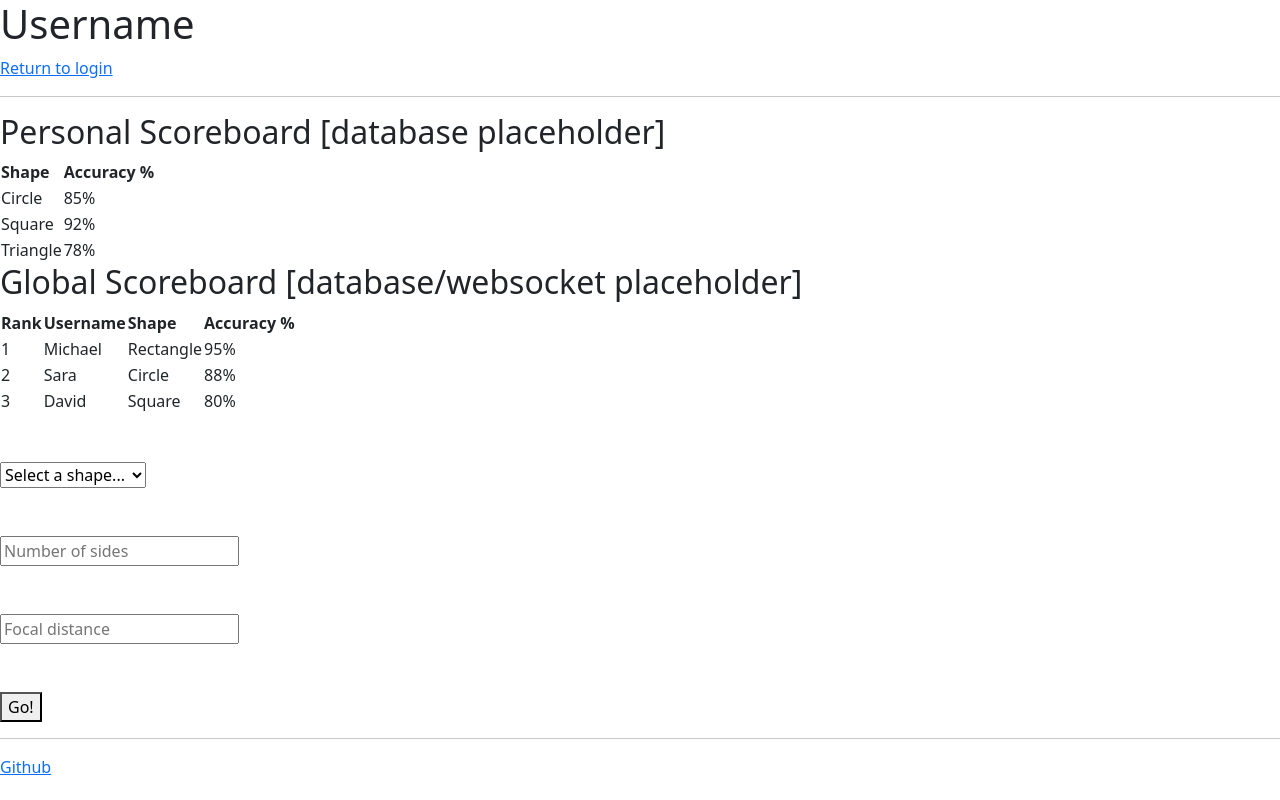
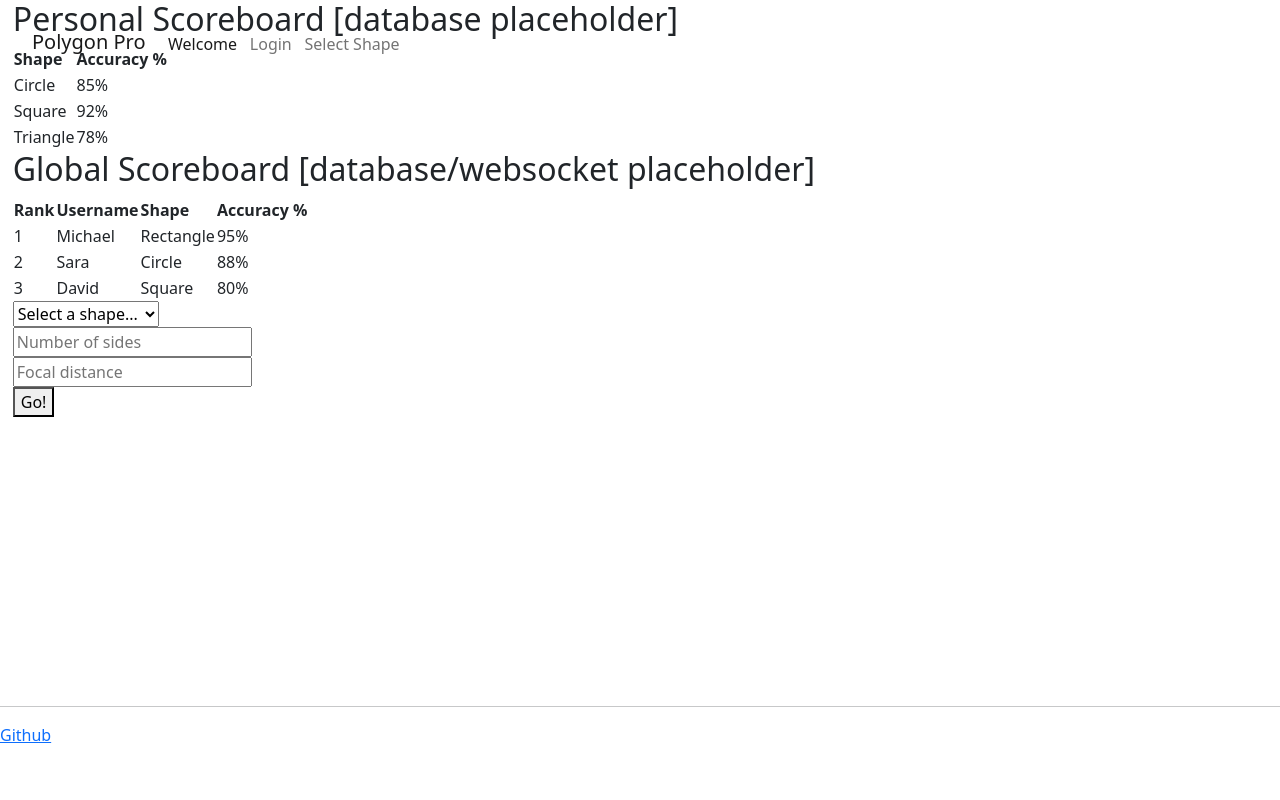
Before and after one commit to KennionBYUCS/startup, a plain HTML site: page select.html in a window 1280 px wide. Drawn offline with nearby package versions, Linux system fonts and the light colour scheme.

Commit message:
Add select header and basic formatting

```diff
--- /dev/null
+++ b/select.css
@@ -0,0 +1,31 @@
+main {
+    flex: 1 calc(100vh - 110px);
+    display: flex;
+    flex-direction: column;
+    align-items: right;
+    justify-content: right;
+    padding-left: 0.8em;
+}
+
+body {
+    display: flex;
+    flex-direction: column;
+    min-width: 375px;
+  }
+
+  menu {
+    flex: 1;
+    display: flex;
+    /*  overwrite Bootstrap so the menu does not wrap */
+    flex-direction: row !important;
+    list-style: none;
+  }
+
+  .navbar-brand {
+    padding-left: 1.6em;
+  }
+
+  menu .nav-item {
+    padding: 0 0.4em;
+    padding-bottom: 0.8em;
+  }
--- a/select.html
+++ b/select.html
@@ -9,22 +9,32 @@
       integrity="sha384-rbsA2VBKQhggwzxH7pPCaAqO46MgnOM80zW1RWuH61DGLwZJEdK2Kadq2F9CUG65"
       crossorigin="anonymous"
     />
+
+    <link rel="stylesheet" href="select.css" />
+
     <title>Shape Selection</title>
     <link rel="icon" href="favicon.ico" />
   </head>
 
-  <nav>
-    <div>
-      <h1>Username</h1>
-    </div>
+  <body>
+    <header class="container-fluid">
+      <nav class="navbar fixed-top navbar-light">
+        <a class="navbar-brand">Polygon Pro</a>
+        <menu class="navbar-nav">
+          <li class="nav-item">
+            <a class="nav-link active" href="index.html">Welcome</a>
+          </li>
+          <li class="nav-item">
+            <a class="nav-link" href="login.html">Login</a>
+          </li>
+          <li class="nav-item">
+            <a class="nav-link" href="select.html">Select Shape</a>
+          </li>
+        </menu>
+      </nav>
+    </header>
 
-    <div>
-      <a href="login.html">Return to login</a>
-    </div>
-    <hr />
-  </nav>
-
-  <body>
+    <main>
       <div>
         <h2>Personal Scoreboard [database placeholder]</h2>
         <table>
@@ -49,6 +59,7 @@
             </tr>
           </tbody>
         </table>
+      </div>
 
       <div>
         <h2>Global Scoreboard [database/websocket placeholder]</h2>
@@ -83,7 +94,7 @@
           </tbody>
         </table>
       </div>
-    <br /><br />
+
       <div>
         <select>
           <option value="default">Select a shape...</option>
@@ -92,20 +103,19 @@
           <option value="personal">Draw your own!</option>
         </select>
       </div>
-    <br /><br />
+
       <div>
         <form method="get">
           <input type="text" id="sides" placeholder="Number of sides" />
         </form>
-      <br /><br />
         <form method="get">
           <input type="text" id="focal" placeholder="Focal distance" />
         </form>
-      <br /><br />
         <form action="draw.html">
           <button type="submit">Go!</button>
         </form>
       </div>
+    </main>
 
     <script
       src="https://cdn.jsdelivr.net/npm/bootstrap@5.2.3/dist/js/bootstrap.bundle.min.js"
```
Also changed, not shown: login.html (+0 -1 lines). Lines whose indentation alone changed are shown as unchanged.
